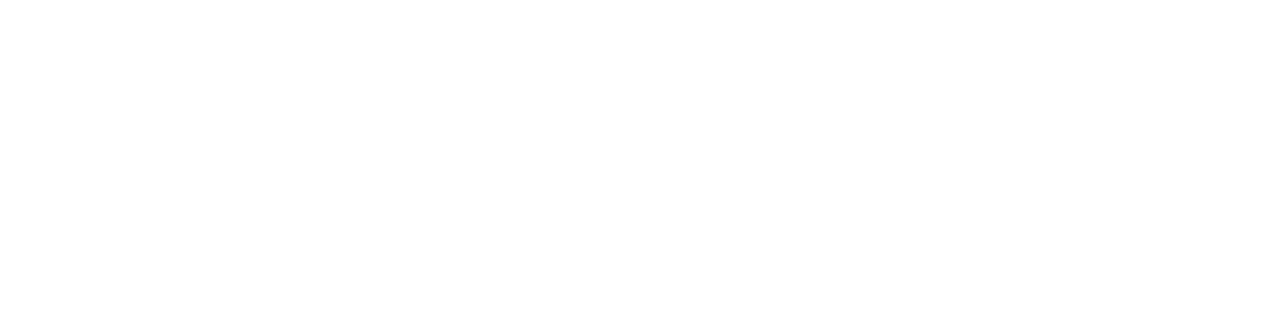
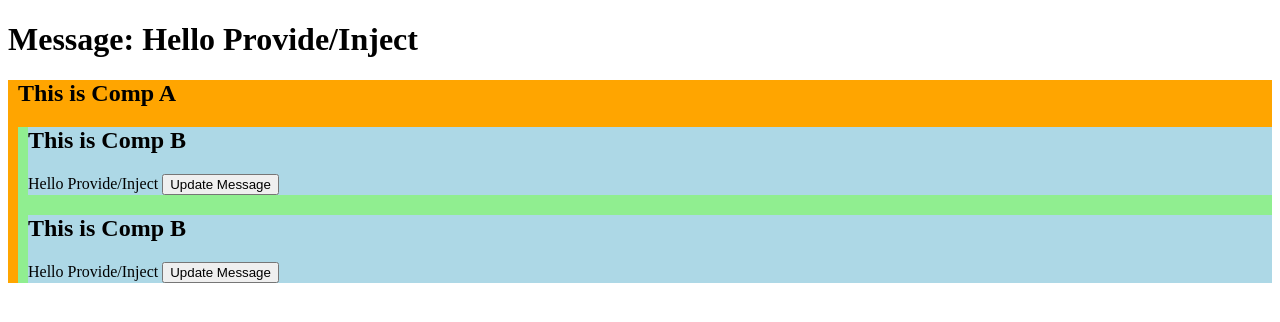
Before and after one commit to PathNotFound404/learn-vue-3, a Vue app: page / in a window 1280 px wide. Shown: the top 322 px of the page. Built offline with nearby package versions, Linux system fonts and the light colour scheme.

Commit message:
pass data to desendant component with provide and inject

```diff
--- a/src/App.vue
+++ b/src/App.vue
@@ -1,7 +1,28 @@
-<script setup></script>
-
 <template>
-
+    <h1>Message: {{ message }}</h1>
+    <div style="background-color: orange; padding-left: 10px;">
+        <ComponentA></ComponentA>
+    </div>
 </template>
 
-<style scoped></style>
+<script setup>
+import ComponentA from './ComponentA.vue';
+import { ref, provide, readonly } from 'vue'
+
+let message = ref('Hello Provide/Inject')
+
+function updateMessage() {
+    message.value = 'Updated!!'
+}
+
+
+provide('msg', { message, updateMessage })
+
+let count = ref(0)
+provide('read-only-count', readonly(count))
+
+</script>
+
+<style scoped>
+
+</style>
--- /dev/null
+++ b/src/ComponentA.vue
@@ -0,0 +1,17 @@
+<template>
+    <h2> This  is Comp A</h2>
+    <div style="background-color: lightgreen; padding-left: 10px;">
+        <ComponentB></ComponentB>
+        <ComponentB></ComponentB>
+    </div>
+</template>
+
+<script setup>
+import ComponentB from './ComponentB.vue';
+
+
+</script>
+
+<style scoped>
+
+</style>
--- /dev/null
+++ b/src/ComponentB.vue
@@ -0,0 +1,20 @@
+<template>
+    <div style="background-color: lightblue;">
+        <h2> This  is Comp B</h2>
+        {{ messageFromApp }}
+        <button @click="updateMessage">Update Message</button>
+    </div>
+</template>
+
+<script setup>
+import { inject } from 'vue'
+
+let { message: messageFromApp, updateMessage} = inject(
+    'msg',
+    'Default Message'
+)
+</script>
+
+<style scoped>
+
+</style>
```
